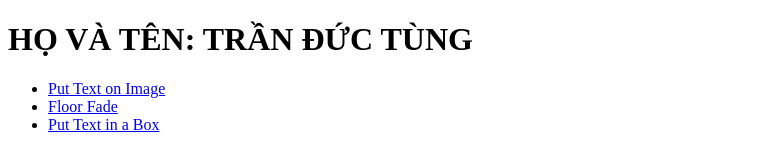
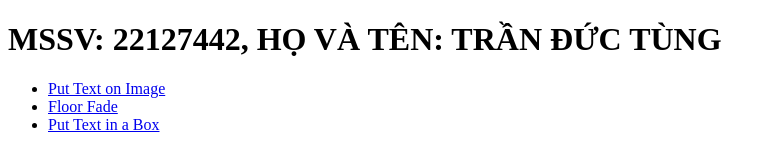
Before and after one commit to tranductung07012004/PTUDW-LAB04, a plain HTML site: page index.html in a window 1280 px wide. Shown: the whole page, without its empty margins (0-774 px from the left). Drawn offline with Linux system fonts and the light colour scheme.

Commit message:
Update content

```diff
--- a/index.html
+++ b/index.html
@@ -6,7 +6,7 @@
   <title>22127442</title>
 </head>
 <body>
-  <h1>HỌ VÀ TÊN: TRẦN ĐỨC TÙNG</h1>
+  <h1>MSSV: 22127442, HỌ VÀ TÊN: TRẦN ĐỨC TÙNG</h1>
   <ul>
     <li>
       <a href="./task1.html">Put Text on Image</a>
```
